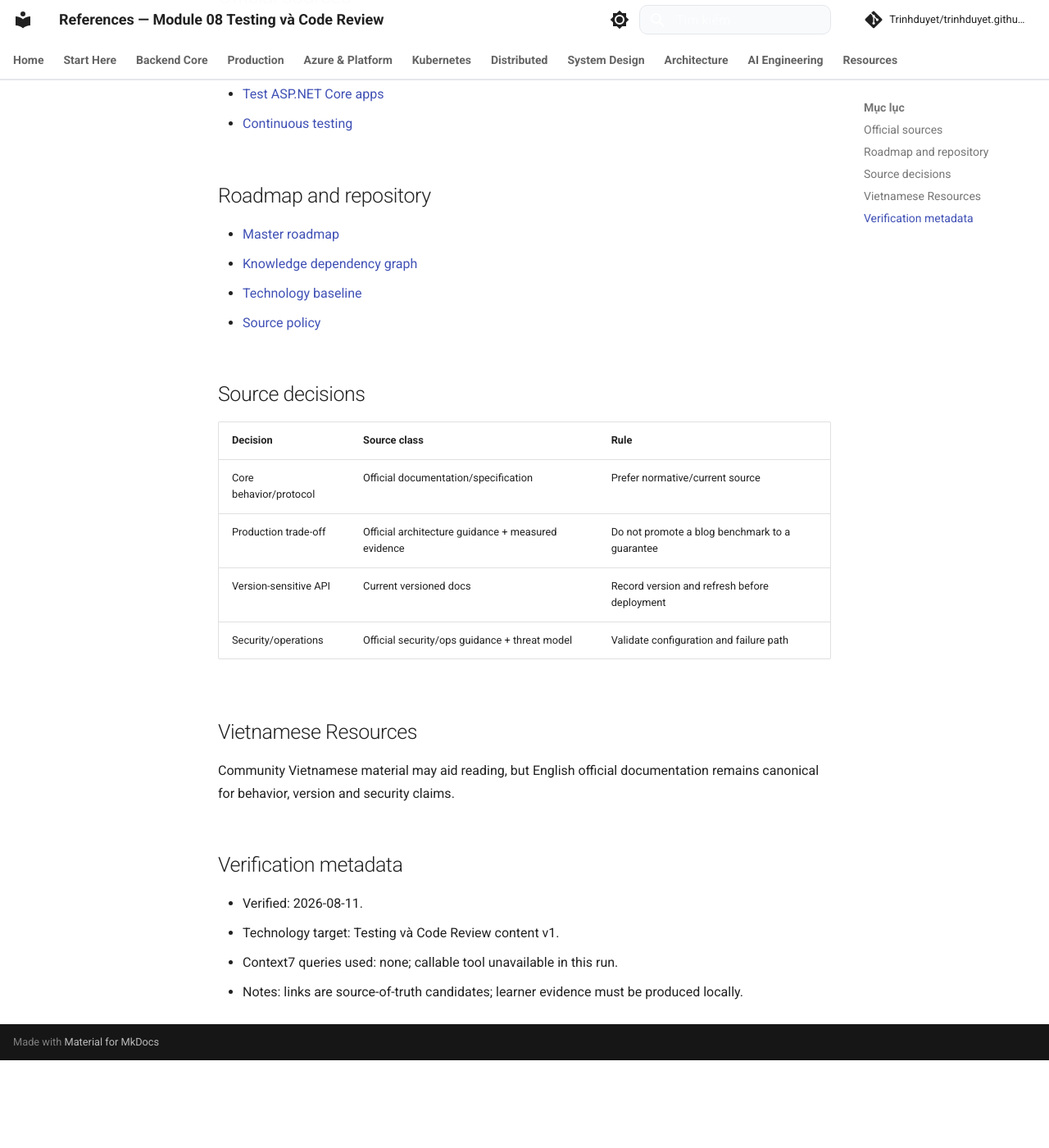
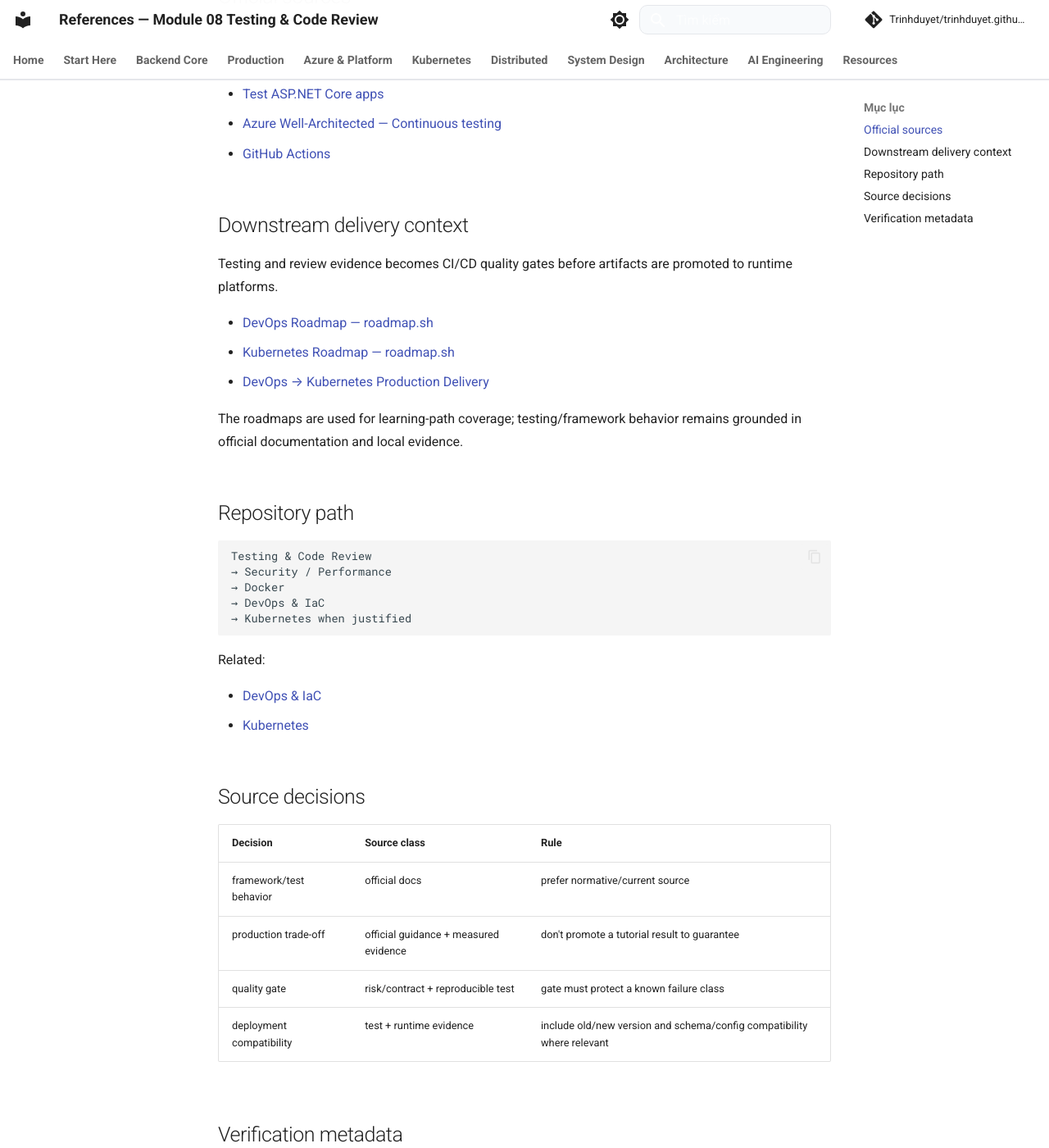
Before and after one commit to Trinhduyet/trinhduyet.github.io, an MkDocs documentation site: the page built from docs/08-testing-code-review/references.md, in a window 1280 px wide and 1400 px high, scrolled down 329 px. Shown: the whole window at 82% size. Built offline with MkDocs 1.6.1 and Material for MkDocs 9.7.7, drawn with Linux system fonts in a browser that asks for light colours; comment, search, counter and statistics services are not loaded; before the commit the page ends 1622 px from its top, so only the background shows below that; some of the changed text lies outside the part shown.

Commit message:
docs(testing): link quality engineering to DevOps delivery

````diff
--- a/docs/08-testing-code-review/references.md
+++ b/docs/08-testing-code-review/references.md
@@ -1,4 +1,4 @@
-# References — Module 08 Testing và Code Review
+# References — Module 08 Testing & Code Review
 
 > [← Module overview](README.md)
 
@@ -7,31 +7,44 @@
 - [Unit testing .NET](https://learn.microsoft.com/en-us/dotnet/core/testing/unit-testing-with-dotnet-test)
 - [Integration tests ASP.NET Core](https://learn.microsoft.com/en-us/aspnet/core/test/integration-tests?view=aspnetcore-10.0)
 - [Test ASP.NET Core apps](https://learn.microsoft.com/en-us/aspnet/core/test/overview?view=aspnetcore-10.0)
-- [Continuous testing](https://learn.microsoft.com/en-us/azure/well-architected/operational-excellence/continuous-testing)
+- [Azure Well-Architected — Continuous testing](https://learn.microsoft.com/en-us/azure/well-architected/operational-excellence/continuous-testing)
+- [GitHub Actions](https://docs.github.com/en/actions)
 
-## Roadmap and repository
+## Downstream delivery context
 
-- [Master roadmap](../00-roadmap/master-roadmap.md)
-- [Knowledge dependency graph](../00-roadmap/prerequisites.md)
-- [Technology baseline](../00-roadmap/technology-baseline.md)
-- [Source policy](../00-roadmap/source-policy.md)
+Testing and review evidence becomes CI/CD quality gates before artifacts are promoted to runtime platforms.
+
+- [DevOps Roadmap — roadmap.sh](https://roadmap.sh/devops)
+- [Kubernetes Roadmap — roadmap.sh](https://roadmap.sh/kubernetes)
+- [DevOps → Kubernetes Production Delivery](../13-devops-iac/devops-kubernetes-production-delivery.md)
+
+The roadmaps are used for learning-path coverage; testing/framework behavior remains grounded in official documentation and local evidence.
+
+## Repository path
+
+```text
+Testing & Code Review
+→ Security / Performance
+→ Docker
+→ DevOps & IaC
+→ Kubernetes when justified
+```
+
+Related:
+
+- [DevOps & IaC](../13-devops-iac/README.md)
+- [Kubernetes](../15-kubernetes/README.md)
 
 ## Source decisions
 
 | Decision | Source class | Rule |
-| --- | --- | --- |
-| Core behavior/protocol | Official documentation/specification | Prefer normative/current source |
-| Production trade-off | Official architecture guidance + measured evidence | Do not promote a blog benchmark to a guarantee |
-| Version-sensitive API | Current versioned docs | Record version and refresh before deployment |
-| Security/operations | Official security/ops guidance + threat model | Validate configuration and failure path |
-
-## Vietnamese Resources
-
-Community Vietnamese material may aid reading, but English official documentation remains canonical for behavior, version and security claims.
+|---|---|---|
+| framework/test behavior | official docs | prefer normative/current source |
+| production trade-off | official guidance + measured evidence | don't promote a tutorial result to guarantee |
+| quality gate | risk/contract + reproducible test | gate must protect a known failure class |
+| deployment compatibility | test + runtime evidence | include old/new version and schema/config compatibility where relevant |
 
 ## Verification metadata
 
-- Verified: 2026-08-11.
-- Technology target: Testing và Code Review content v1.
-- Context7 queries used: none; callable tool unavailable in this run.
-- Notes: links are source-of-truth candidates; learner evidence must be produced locally.
+- Verified: 2026-08-28.
+- Updated to connect test/review evidence with DevOps/Kubernetes delivery gates.
````
